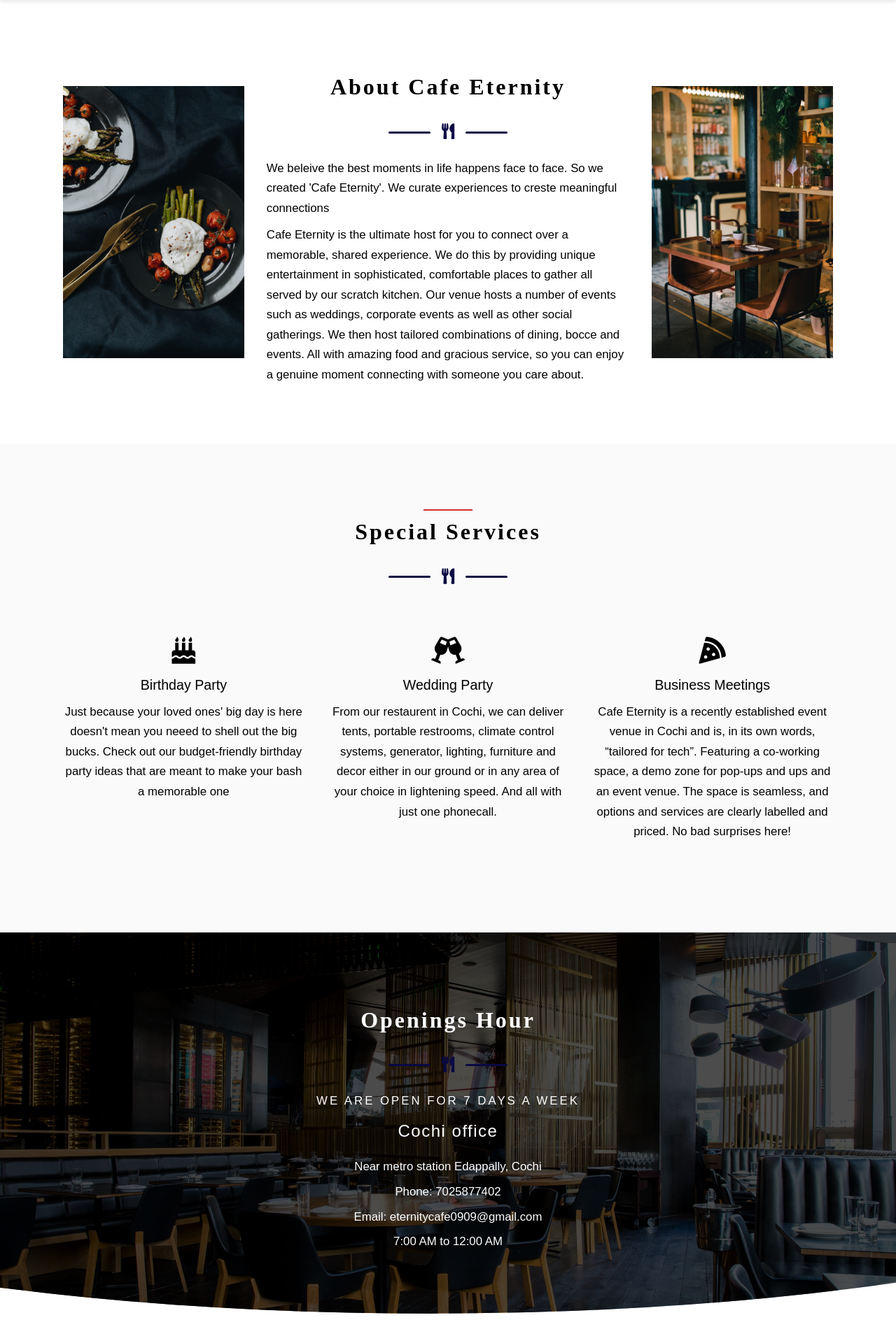
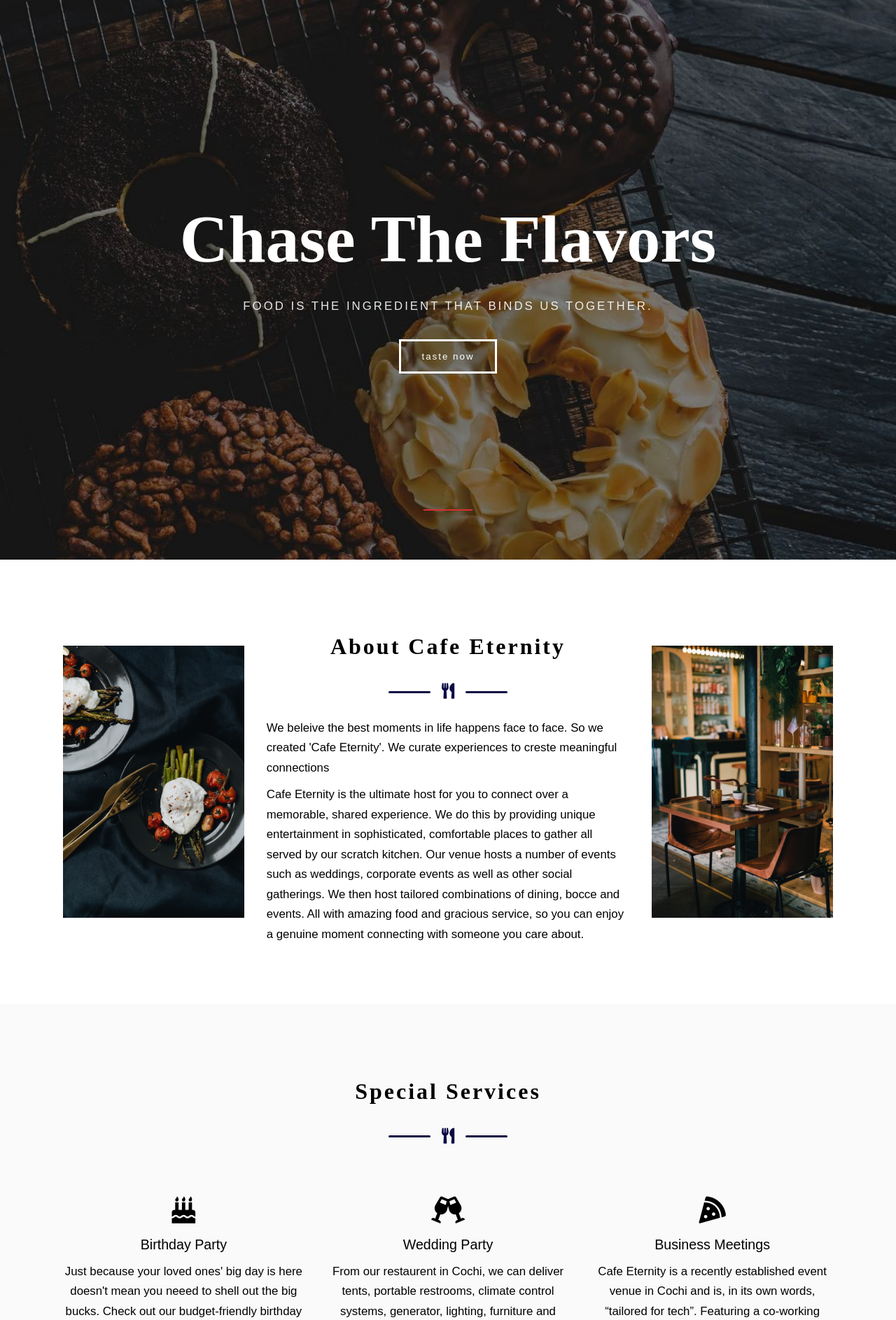
Before and after one commit to swathiv20/Restaurant-Website, a PHP site: page /foodywebsite/ in a window 1280 px wide. Shown: the part 70-1957 px from the top of the page at 70% size. Run offline with PHP 8.4, Linux system fonts and the light colour scheme; some web fonts are replaced.

Commit message:
Update index.php

```diff
--- a/index.php
+++ b/index.php
@@ -1,7 +1,19 @@
 <?php
 include('header.php');
 ?>
+  <!-- banner section -->
+      <section class = "banner">
+        <ul class = "banner-slider">
+          <li class = "banner-item active-banner">
+            <div class = "container">
+              <h1>Chase The Flavors</h1>
+              <p class = "text">food is the ingredient that binds us together.</p>
+              <button type = "button">taste now</button>
+            </div>
 
+        </ul>
+      </section>
+      <!-- end of banner section -->
 <!-- about section -->
 <section class="padding-y about" id="about">
     <div class="container">
```
